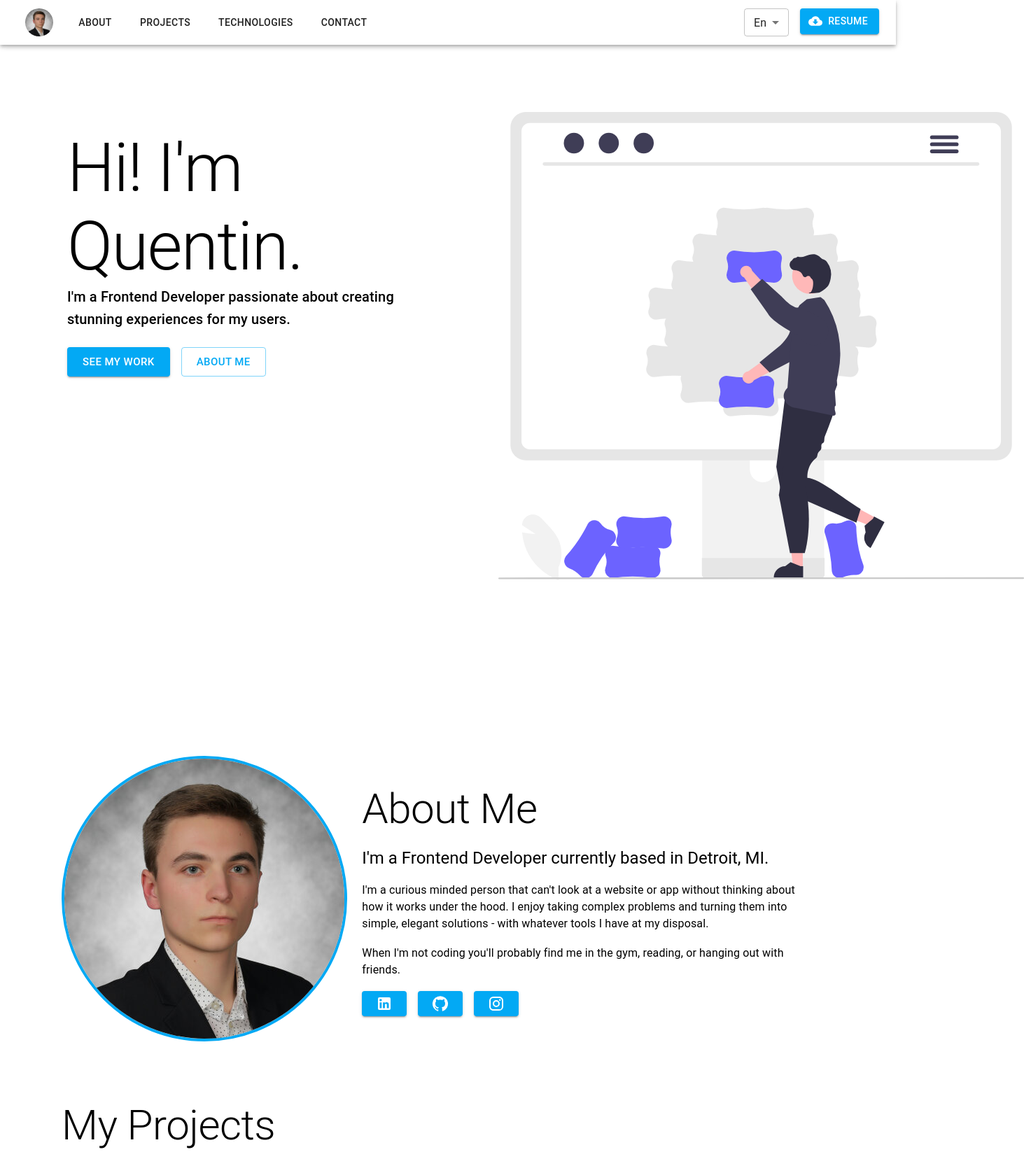
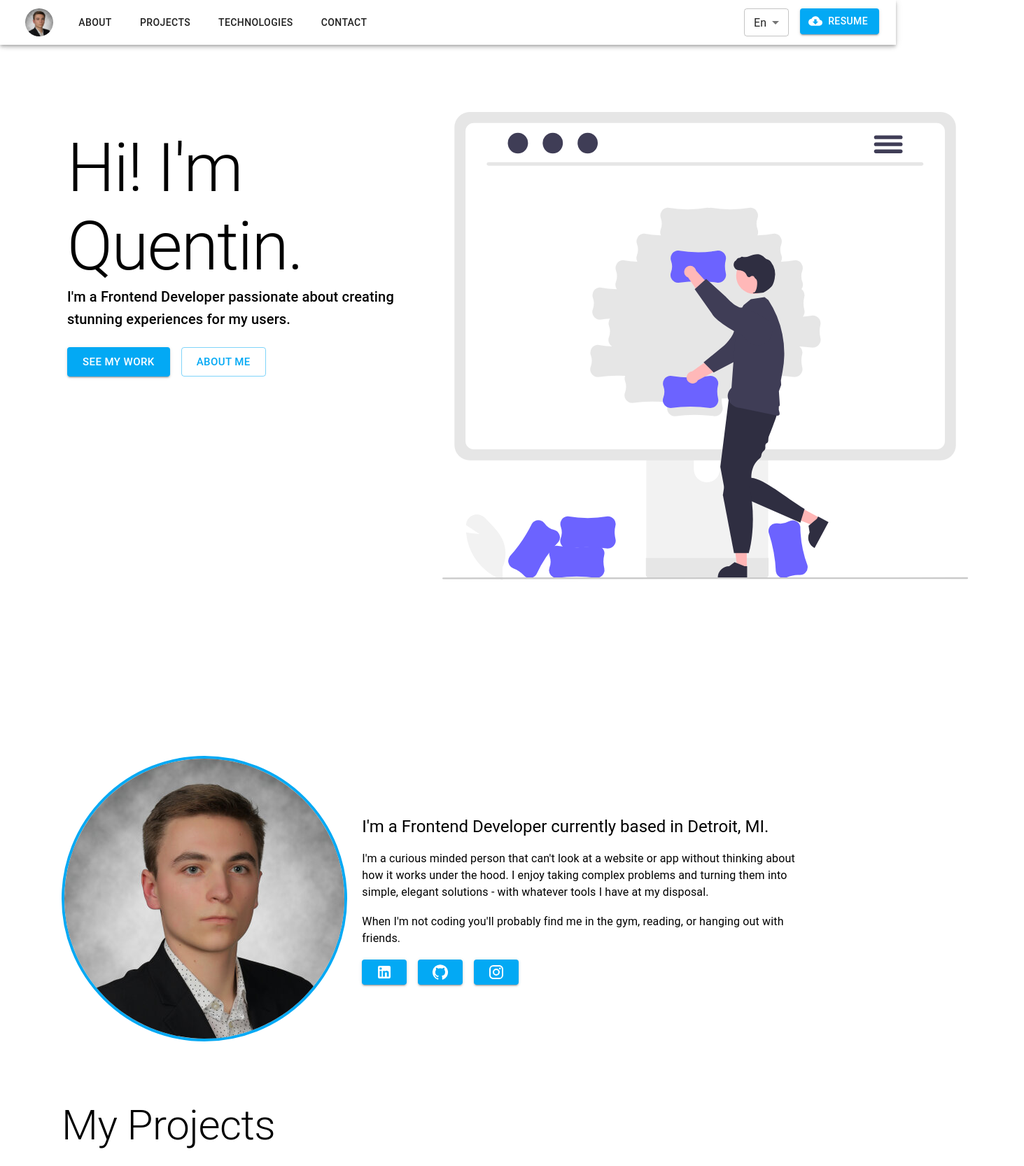
Before and after one commit to couvq/Portfolio-Site-V.2, a React (Create React App) app in the folder portfolio-site-v2/: page / in a window 1280 px wide. Shown: the top 1666 px of the page at 70% size, 1463 px wide, since content can reach past the window. Built offline with nearby package versions, Linux system fonts and the light colour scheme.

Commit message:
stylings

```diff
--- a/portfolio-site-v2/src/components/About/About.js
+++ b/portfolio-site-v2/src/components/About/About.js
@@ -1,4 +1,4 @@
-import { Grid } from "@mui/material";
+import { Container, Grid } from "@mui/material";
 import { Box } from "@mui/system";
 import React from "react";
 
@@ -10,6 +10,7 @@ const About = ({ language }) => {
     <div
       id="About"
       style={{
+        margin: "auto",
         width: "100%",
         height: "auto",
         padding: "2.5rem 5rem",
@@ -32,12 +33,14 @@ const About = ({ language }) => {
           <AboutImage />
         </Grid>
         <Grid item xs={12} md={8}>
-          <Box sx={{
-            width: {
-              sm: '100vw',
-              md: '50vw'
-            }
-          }}>
+          <Box
+            sx={{
+              width: {
+                sm: "100vw",
+                md: "50vw",
+              },
+            }}
+          >
             <AboutText language={language} />
           </Box>
         </Grid>
--- a/portfolio-site-v2/src/components/About/AboutText.js
+++ b/portfolio-site-v2/src/components/About/AboutText.js
@@ -47,8 +47,6 @@ const AboutText = ({ language }) => {
 
   return (
     <>
-      <Typography variant="h2">{text[0]}</Typography>
-      <br />
       <Typography variant="h5">{text[1]}</Typography>
       <br />
       <Typography>{text[2]}</Typography>
--- a/portfolio-site-v2/src/components/Hero/Hero.js
+++ b/portfolio-site-v2/src/components/Hero/Hero.js
@@ -24,7 +24,7 @@ const Hero = ({ language }) => {
         marginTop: "10rem",
       }}
     >
-      <Stack direction="row" spacing={isMediumScreen ? 10 : 80}>
+      <Stack direction="row" spacing={isMediumScreen ? 0 : 70}>
         <div style={{ position: "absolute" }}>
           <Box sx={{ padding: '1.5rem',width: '30rem', background: 'rgba(255,255,255, 0.5)', borderRadius: '5%'}}>
           <HeroText language={language} />
```
